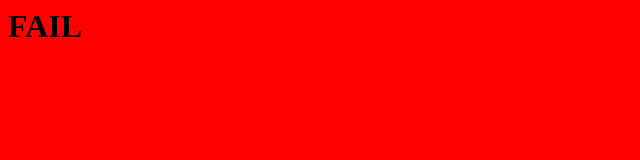
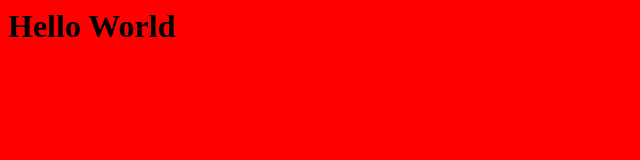
Before and after one commit to jenkinstix/automate, a website: page public/index.html in a window 1280 px wide. Shown: the whole page, without its empty margins (0-640 px from the left). Drawn offline with Linux system fonts and the light colour scheme.

Commit message:
test will pass

```diff
--- a/public/index.html
+++ b/public/index.html
@@ -1,3 +1,3 @@
 <body style="background-color: red">
-	<h1 id="header">FAIL</h1>
+	<h1 id="header">Hello World</h1>
 </body>
```
Also changed, not shown: 1 other file.
